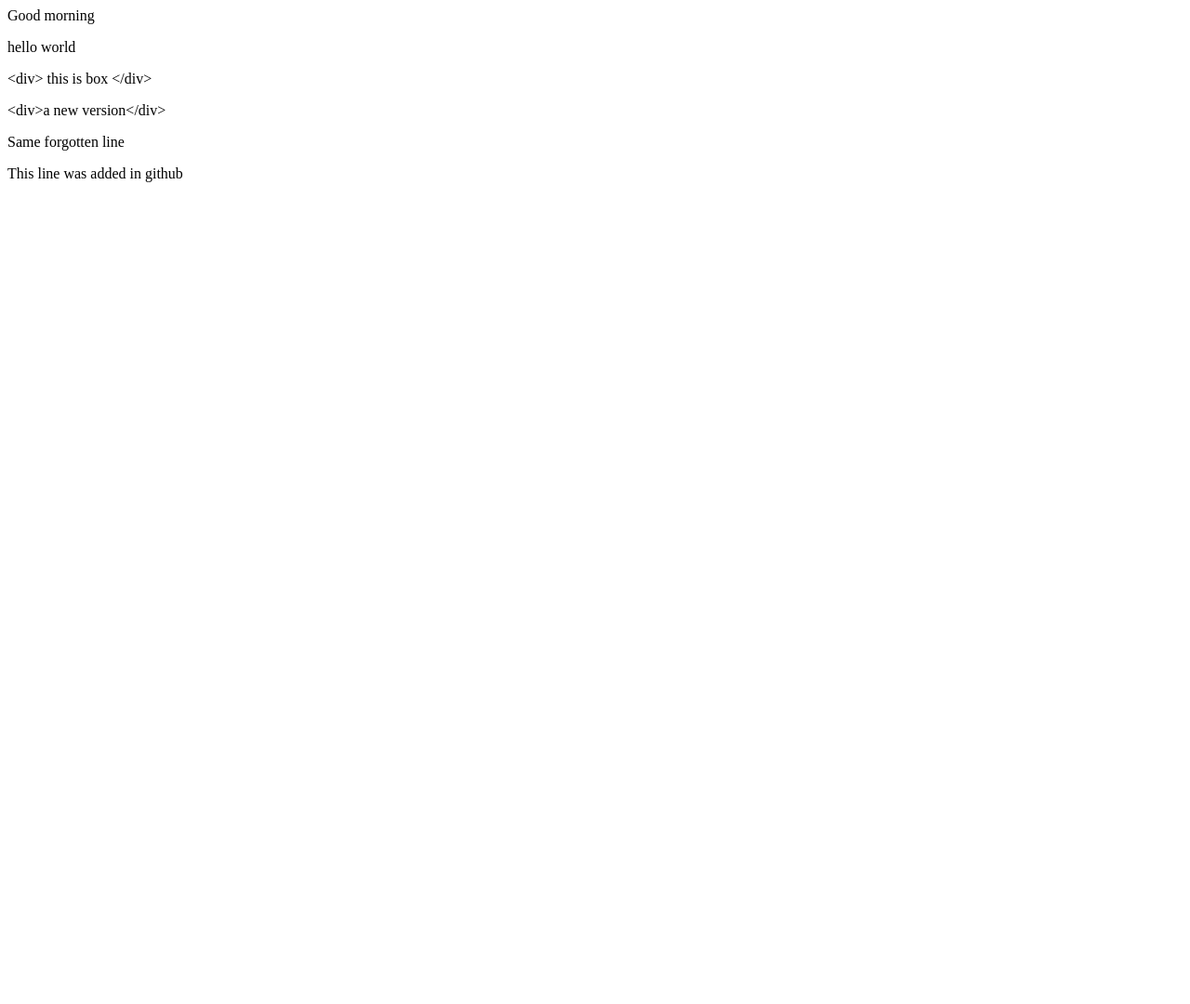
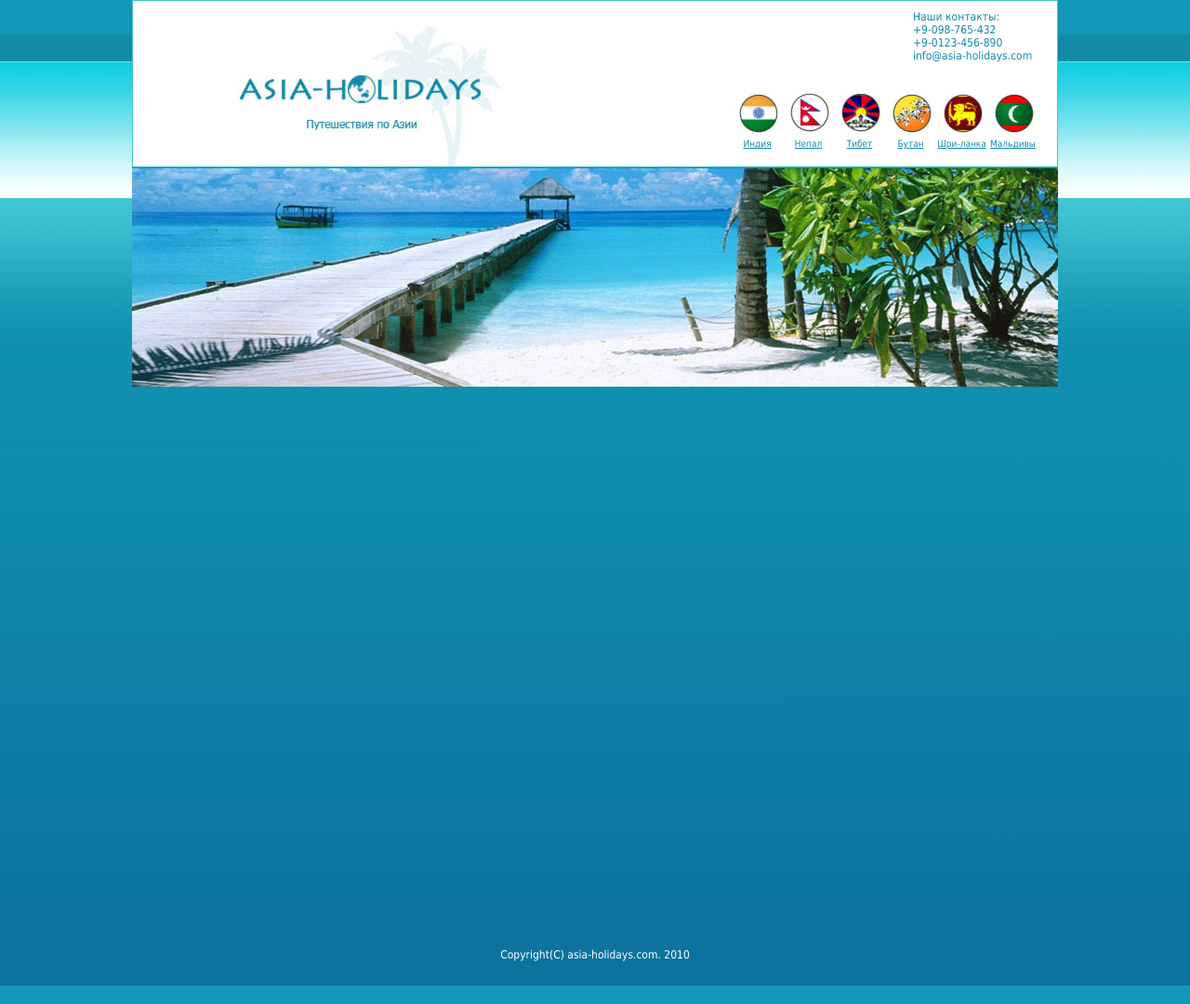
Before and after one commit to AlexandraStr/attempt-at-writing, a plain HTML site: page index.html in a window 1280 px wide. Shown: the whole page at 93% size. Before the commit the page ends 800 px from the top, so only its background shows below. Drawn offline with Linux system fonts and the light colour scheme.

Commit message:
home work

```diff
--- /dev/null
+++ b/css/reset.css
@@ -0,0 +1,43 @@
+html, body, div, span, applet, object, iframe,
+h1, h2, h3, h4, h5, h6, p, blockquote, pre,
+a, abbr, acronym, address, big, cite, code,
+del, dfn, em, img, ins, kbd, q, s, samp,
+small, strike, strong, sub, sup, tt, var,
+b, u, i, center,
+dl, dt, dd, ol, ul, li,
+fieldset, form, label, legend,
+table, caption, tbody, tfoot, thead, tr, th, td,
+article, aside, canvas, details, embed,
+figure, figcaption, footer, header, hgroup,
+menu, nav, output, ruby, section, summary,
+time, mark, audio, video {
+    margin: 0;
+    padding: 0;
+    border: 0;
+    font-size: 100%;
+    font: inherit;
+    vertical-align: baseline;
+}
+/* HTML5 display-role reset for older browsers */
+article, aside, details, figcaption, figure,
+footer, header, hgroup, menu, nav, section {
+    display: block;
+}
+body {
+    line-height: 1;
+}
+ol, ul {
+    list-style: none;
+}
+blockquote, q {
+    quotes: none;
+}
+blockquote:before, blockquote:after,
+q:before, q:after {
+    content: '';
+    content: none;
+}
+table {
+    border-collapse: collapse;
+    border-spacing: 0;
+}
--- /dev/null
+++ b/css/resize.css
@@ -0,0 +1,75 @@
+html, body, div, span, h1, h2, h3, h4, h5, h6, p, em, img, strong, sub, sup, b, u, i,  dl, dt, dd, ol, ul, li, fieldset, form, label, table, tbody, tfoot, thead, tr, th, td {
+    margin: 0;
+    padding: 0;
+    border: 0;
+    outline: 0;                               /* обнуляем отступы и убираем бордюры */
+    vertical-align: baseline;          /* приводим все к одной базовой линии */
+    background: transparent;      /* чтобы не проскакивали левые фоны, установленные по умолчанию */
+    font-size: 100%;                     /* размер шрифта всем одинаковый */
+}
+a {                                      	     /* ссылка не в общем списке чтобы не сбрасывать outline по умолчанию */
+    margin:0;
+    padding:0;
+    font-size:100%;
+    vertical-align:baseline;
+    background:transparent;
+}
+table {						/* устраняем отступы между ячейками таблицы */
+    border-collapse: collapse;
+    border-spacing: 0;
+}
+td, td img {
+    vertical-align: top;			/* возвращаем привычное вертикальное выравнивание */
+}
+input, select, button, textarea {
+    margin: 0; 				/* убираем отступы по умолчанию для элементов форм (в частности для checkbox и radio) */
+    font-size: 100%; 			/* делаем размер шрифтов везде одинаковым */
+}
+input[type="text"], input[type="password"], textarea {
+    padding: 0; 				/* убираем внутренние отступы для текстовых полей */
+}
+input[type="checkbox"] { 		/* вертикальное выравнивание чекбоксов и радиобатонов относительно меток */
+    vertical-align: bottom;
+}
+input[type="radio"] {
+    vertical-align: text-bottom;
+}
+sub {
+    vertical-align: sub;
+    font-size: smaller;
+}
+sup {
+    vertical-align: super;
+    font-size: smaller;
+}
+/* --------------- /reset.css --------------- */
+
+/* --------------- базовые настройки ---------*/
+html {
+    overflow-y: scroll; /* всегда показываем вертикальную полосу прокрутки  */
+}
+body {
+    line-height: 1;
+    background: #fff;
+    color: #000;
+    text-align: left;
+    font: 14px Arial, "Helvetica CY", "Nimbus Sans L", sans-serif; /* используем безопасные шрифтовые CSS стеки */
+}
+input, select, button, textarea {
+    font-family: Arial, "Helvetica CY", "Nimbus Sans L", sans-serif; /* чтобы шрифт был такой же как и везде */
+}
+label, input[type="button"], input[type="submit"], button {
+    cursor: pointer; /* курсор в виде руки для всех кликабельных элементов форм */
+}
+a, a:visited { /* порядок правил для ссылок имеет значение */
+    color: #287fc3;
+    text-decoration: underline;
+}
+a:hover {
+    color: #287fc3;
+    text-decoration: none;
+}
+a:focus, a:active {
+    color: #287fc3;
+    text-decoration: underline;
+}
--- /dev/null
+++ b/css/style.css
@@ -0,0 +1,58 @@
+* {
+    padding: 0;
+    margin: 0;
+}
+body {
+    width:1280px;
+    height:1060px;
+    background: url("../img/background.jpg");
+}
+.content{
+    width:996px;
+    height: 1000px;
+    margin: 0 auto 0;
+}
+.logo {
+    padding: 0;
+    height:178px;
+    border:solid 1px #42c2c3;
+    background: url("../img/logo.jpg");
+}
+.contact{
+    width: 155px;
+    margin: 10px 0 30px auto;
+    text-align:left;
+    font: 12px Tahoma ;
+    color: #128aa7;
+}
+.country {
+   width: 350px;
+   margin: auto 0 0 auto;
+    font-size: 0;
+    line-height: 0;
+
+}
+
+
+.country li {
+    display: inline-block;
+    // display: inline ; /* ie-8*/
+    width:55px;
+    line-height: normal;
+    text-decoration: underline;
+    text-align: center;
+    font:10px Tahoma;
+    color: #128aa7;
+}
+
+.photo {
+    height: 237px;
+    background: url("../img/photo.jpg") no-repeat;
+}
+footer {
+    height:60px;
+    padding-top: 20px;
+    text-align: center;
+    font: 12px Tahoma;
+    color: white;
+}
--- a/index.html
+++ b/index.html
@@ -3,13 +3,32 @@
 <head>
 <meta charset="UTF-8">
   <title>attempt at writing</title>
+  <link rel="stylesheet" href="css/style.css">
 </head>
 <body>
-<div> Good morning</div>
-<p class="p1"><span class="s1">hello world</span></p>
-<p class="p1"><span class="s1">&lt;div&gt; this is box &lt;/div&gt;</span></p>
-<p class="p1"><span class="s1">&lt;div&gt;a new version&lt;/div&gt;</span></p>
-<p class="p1"><span class="s1">Same forgotten line</span></p>
-  This line was added in github
+   <div class="content">
+       <div class="logo">
+       <p class="contact">
+           Наши контакты:<br>
+           +9-098-765-432<br>
+           +9-0123-456-890<br>
+           info@asia-holidays.com
+       </p>
+           <ul class="country">
+               <li><img src="img/in1.jpg">Индия</li>
+               <li><img src="img/in2.jpg">Непал</li>
+               <li><img src="img/in3.jpg">Тибет</li>
+               <li><img src="img/in4.jpg">Бутан</li>
+               <li><img src="img/in5.jpg">Шри-ланка</li>
+               <li><img src="img/in6.jpg">Мальдивы</li>
+           </ul>
+       </div>
+       <div class="photo">
+
+       </div>
+   </div>
+   <footer>
+      Copyright(C) asia-holidays.com. 2010
+   </footer>
 </body>
 </html>
--- a/style.css
+++ /dev/null
@@ -1,7 +0,0 @@
-* {
-    padding: 0;
-    margin: 0;
-}
-body {
-    background: lightgrey;
-}
```
Also changed, not shown: img/background.jpg (added), img/in1.jpg (added), img/in2.jpg (added), img/in3.jpg (added), img/in4.jpg (added), img/in5.jpg (added), img/in6.jpg (added), img/logo.jpg (added), img/photo.jpg (added).
